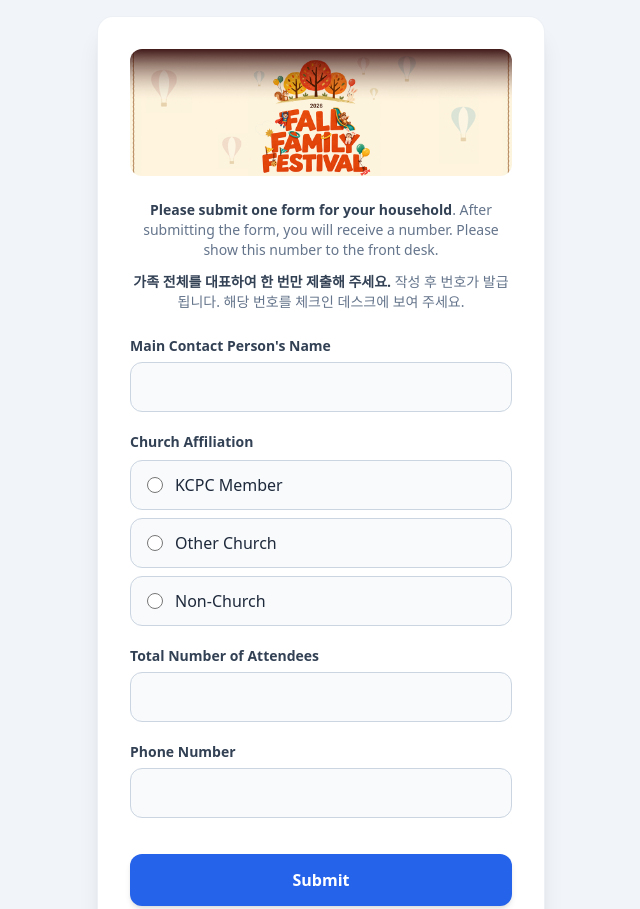
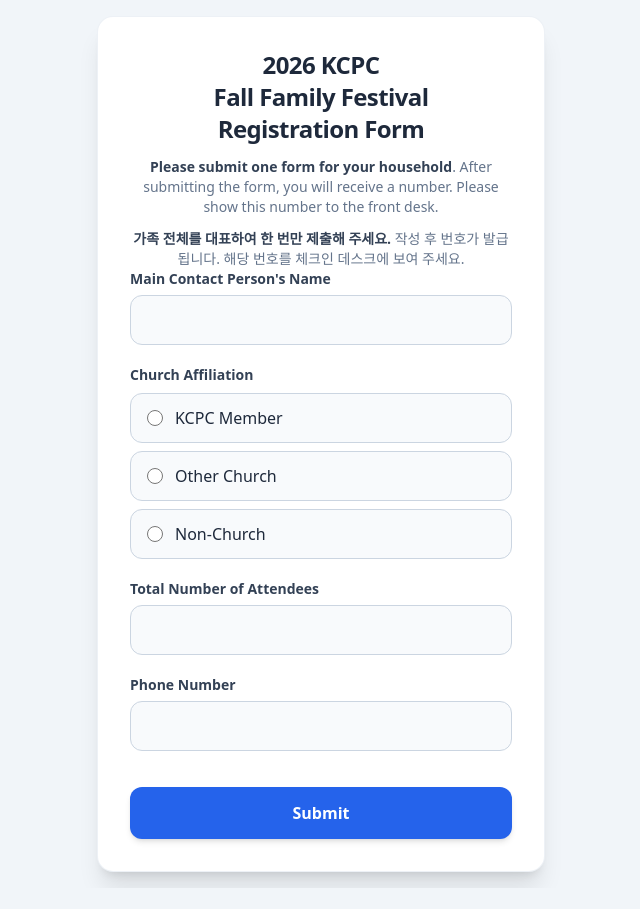
Before and after one commit to kcpc443/KCPCFallFamilyFestival, a website: page index.html in a window 1280 px wide. Shown: the top 909 px of the page, without its empty margins (319-959 px from the left). After the commit the page ends 888 px from the top, so only its background shows below. Drawn offline with Linux system fonts and the light colour scheme.

Commit message:
put title back

```diff
--- a/index.html
+++ b/index.html
@@ -13,9 +13,9 @@
 
     <!-- FORM SECTION -->
     <div id="form-container">
-      <div class="text-center mb-6">
-        <img src="26FFF.jpg" alt="2026 KCPC Fall Family Festival Registration Form" class="w-full rounded-xl mb-6" />
-		<p class="text-sm text-slate-500 mt-3">
+      <div class="text-center mb-8">
+        <h1 class="text-2xl font-extrabold text-slate-800 tracking-tight">2026 KCPC<br>Fall Family Festival<br>Registration Form</h1>
+        <p class="text-sm text-slate-500 mt-3">
 			<span class="font-semibold text-slate-700">Please submit one form for your household</span>. After submitting the form, you will receive a number. Please show this number to the front desk.
 		</p>
         <p class="text-sm text-slate-500 mt-3">
```
Also changed, not shown: 26FFF.jpg (deleted).
